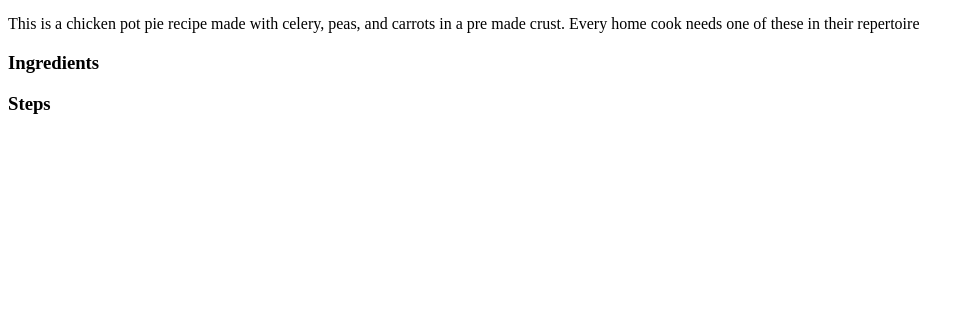
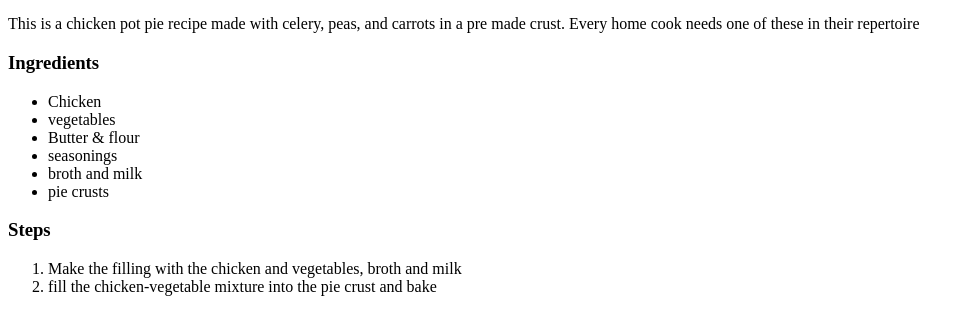
Before and after one commit to a-ll-an/odin-recipes, a plain HTML site: page recipes/chicken-pot-pie.html in a window 1280 px wide. Shown: the part 428-762 px from the top of the page, without its empty margins (0-974 px from the left). Drawn offline with Linux system fonts and the light colour scheme.

Commit message:
Add ingredients and steps for chicken pot pie recipe

```diff
--- a/recipes/chicken-pot-pie.html
+++ b/recipes/chicken-pot-pie.html
@@ -15,12 +15,18 @@
 
         <h3>Ingredients</h3>
             <ul>
-
+                <li>Chicken</li>
+                <li>vegetables</li>
+                <li>Butter & flour</li>
+                <li>seasonings</li>
+                <li>broth and milk</li>
+                <li>pie crusts</li>
             </ul>
 
         <h3>Steps</h3>
             <ol>
-
+                <li>Make the filling with the chicken and vegetables, broth and milk</li>
+                <li>fill the chicken-vegetable mixture into the pie crust and bake</li>
             </ol>
 
     </body>
```
